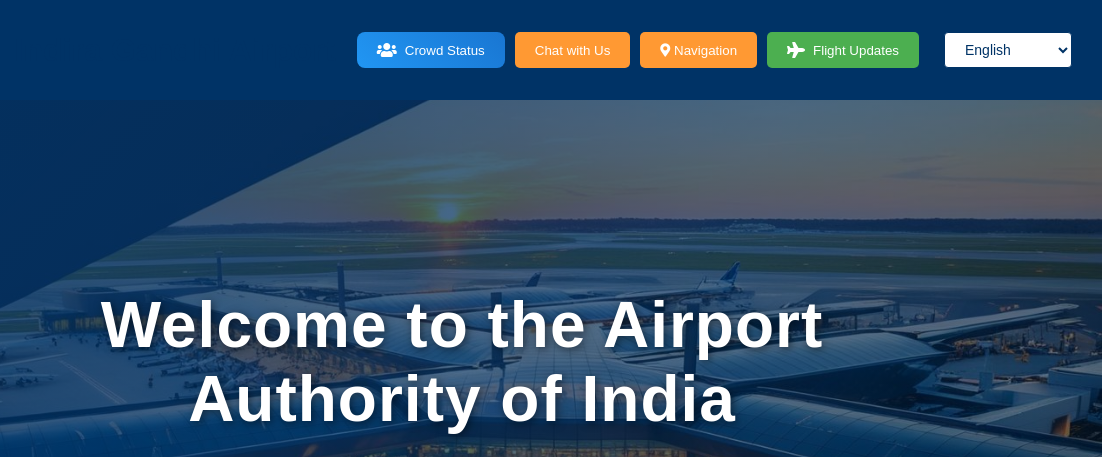
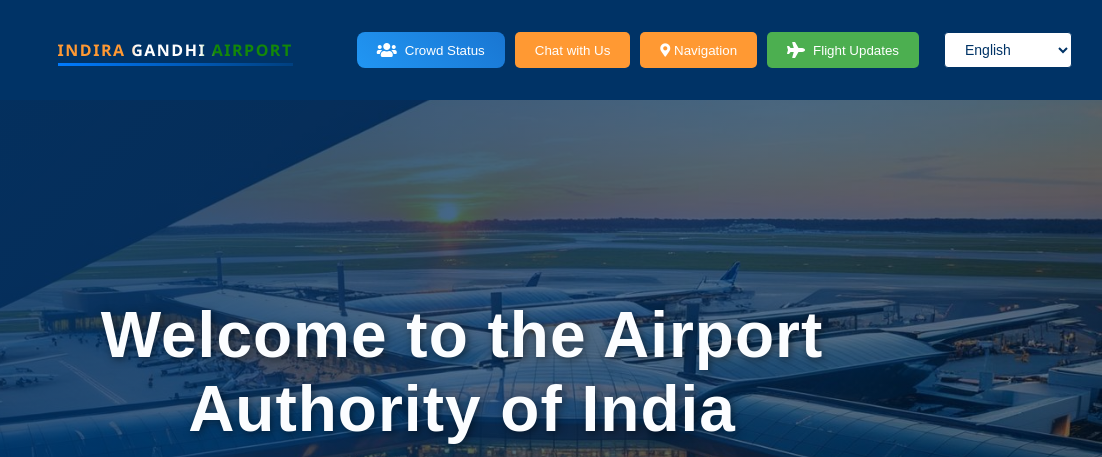
Before and after one commit to virenyadav2005/ChatBot---AAI-Airport-Authority-of-India-, a plain HTML site: page frontend code/index.html in a window 1280 px wide. Shown: the top 457 px of the page, 178-1280 px from the left. Drawn offline with Linux system fonts and the light colour scheme; some packages are replaced by stand-ins of ours.

Commit message:
Update style.css

```diff
--- a/frontend code/style.css
+++ b/frontend code/style.css
@@ -13,10 +13,68 @@
   --z-modal: 1001;
 }
 
+
+
 body {
   font-family: 'Poppins', sans-serif;
   background-color: #f4f4f4;
   color: #003366;
+}
+
+
+.airportname {
+  text-align: center;
+  margin: 0px 0; /* Margin for spacing */
+  font-size: 1.5rem; /* Font size */
+  font-weight: bold; /* Bold text */
+  position: relative; /* For positioning the icon */
+  padding: 0px; /* Add padding for better spacing */
+  /* background: rgba(255, 255, 255, 0.9); Light background for contrast */
+  /*border-radius: 10px; /* Rounded corners */
+  /*box-shadow: 0 4px 15px rgba(0, 0, 0, 0.3); /* Shadow for depth */
+}
+
+
+
+/* Indian Flag Colors for Text */
+.airport-text {
+  background: linear-gradient(to right, #FF9933 28.00%, #ffffff 33.33%, #ffffff 60.67%, #138808 66.67%);
+  -webkit-background-clip: text;
+  -webkit-text-fill-color: transparent;
+  font-weight: bold; /* Bold text */
+}
+
+.airportname h1 {
+  font-size: 1.0rem; /* Larger font size for prominence */
+  font-weight: 400; /* Bold font weight */
+  color: #f9fbfd; /* Dark blue color for a professional look */
+  margin: 0; /* Remove default margin */
+  padding-left: 0px; /* Add spacing between the icon and text */
+  text-transform: uppercase; /* Uppercase text for a bold look */
+  letter-spacing: 1.5px; /* Slightly increased letter spacing */
+  font-family: 'Segoe UI', Tahoma, Geneva, Verdana, sans-serif; /* Modern sans-serif font */
+  position: relative; /* For the underline effect */
+}
+
+.airportname h1::after {
+  content: '';
+  position: absolute;
+  left: 0;
+  bottom: -5px; /* Position the underline below the text */
+  width: 100%;
+  height: 3px; /* Thickness of the underline */
+  background: linear-gradient(90deg, #007BFF, #004080); /* Gradient underline for a modern look */
+  border-radius: 0px; /* Slightly rounded corners for the underline */
+}
+
+.airportname .fa-map-marker {
+  color: #ef0d0d; /* Blue color for the icon */
+  font-size: 1.2rem; /* Slightly larger icon size */
+  transition: transform 0.3s ease; /* Smooth hover effect */
+}
+
+.airportname:hover .fa-map-marker {
+  transform: scale(1.1); /* Slightly enlarge the icon on hover */
 }
 
 /* Z-index Hierarchy */
@@ -2135,3 +2193,23 @@ img {
     color: #666;
     margin-top: 5px;
 }
+
+/* Header Title Styles */
+h1 {
+    color: #fbfdff; /* Primary color */
+    text-align: center; /* Center align */
+    margin: 20px 0; /* Margin for spacing */
+    font-size: 2.5rem; /* Increased font size */
+    font-weight: bold; /* Bold text */
+    position: relative; /* For positioning the icon */
+}
+
+h1 i {
+    color: #FF9933; /* Icon color */
+    margin-right: 10px; /* Space between icon and text */
+    font-size: 1.5rem; /* Icon size */
+    position: absolute; /* Positioning the icon */
+    left: 50%; /* Center the icon */
+    transform: translateX(-50%); /* Adjust for centering */
+    top: 0; /* Align with the text */
+}
```
